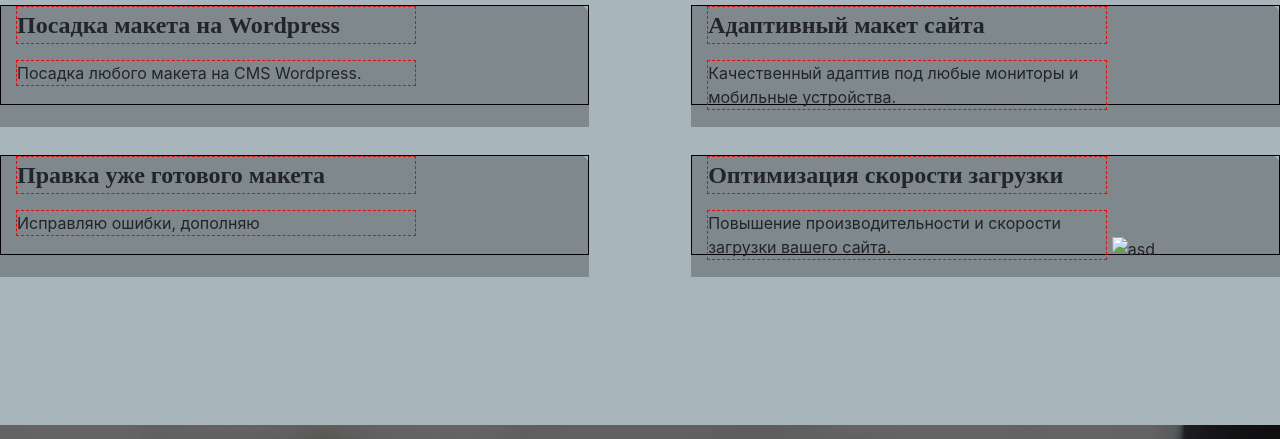
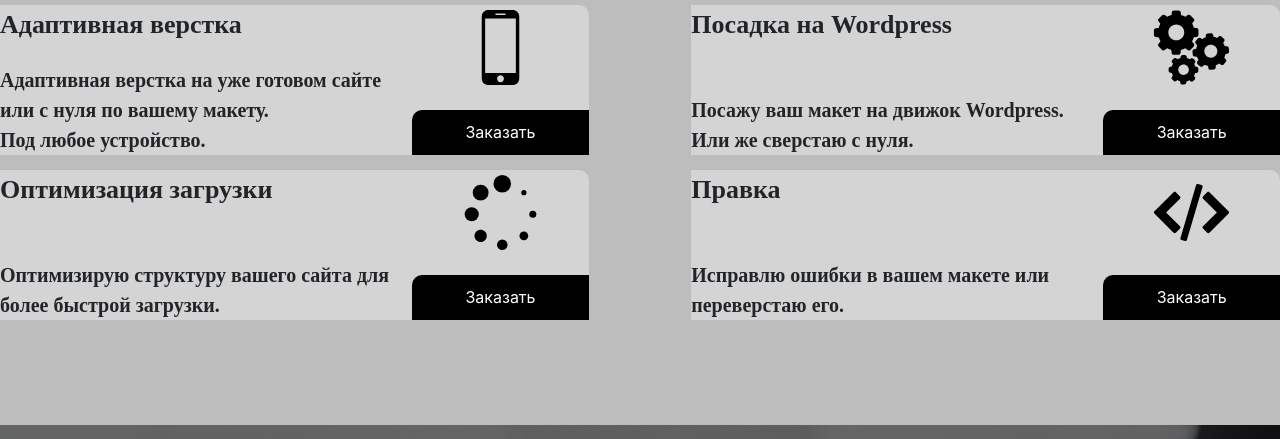
Before and after one commit to turtleof/turtleofs.github.io, a plain HTML site: page index.html in a window 1280 px wide. Shown: the part 1570-2009 px from the top of the page. Drawn offline with Linux system fonts and the light colour scheme; a web font is replaced by a local one.

Commit message:
create popup form and finished the service section

```diff
--- a/css/style.css
+++ b/css/style.css
@@ -58,6 +58,7 @@ header{
 
 .elem__scrollbox:hover{
 	text-decoration: none;
+	border: 1px dashed red;
 	color: white;
 }
 
@@ -374,7 +375,7 @@ header{
 	width: 100%;
 	height: 500px;
 
-	background-color: rgb(168, 181, 186);
+	background-color: rgb(189, 189, 189);
 }
 
 .service__title {
@@ -403,58 +404,106 @@ header{
 	justify-content: space-between;
 
 	width: 100%;
-	height: 30%;
+	height: 33%;
 
 	padding-top: 15px;
+
+
 }
 
 .content-block {
-	display: block;
+	display: flex;
+	flex-direction: row;
+	justify-content: space-between;
+
 
 	width: 46%;
-	height: 90%;
+	height: 100%;
 
 
-
-	background-color: rgba(101,108,111, 0.6);
-
+	background-color: rgba(212, 212, 212, 1);
 
 	border-radius: 0px 10px 0 0;
 }
 
+.service__description {
+	width: 70%;
+	height: 100%;
+
+	display: flex;
+	flex-direction: column;
+	justify-content: space-between;
 
 
-.service__main {
-	display: block;
+}
 
-	width: 400px;
+.service__description p {
+	display: inline-block;
+	font-family: 'Cormorant SC', serif;
+	font-size: 26px;
+	font-weight: 600;
+}
+
+.service__description span {
+	display: inline-block;
 
 	font-family: 'Cormorant SC', serif;
-	font-size: 24px;
+	font-size: 20px;
 	font-weight: 600;
-
-	border: 1px dashed red;
 }
 
-.service__description {
-	display: inline-block;
+.service__content {
+	width: 30%;
+	height: 100%;
 
-	width: 400px;
-	border: 1px dashed red;
+	display: flex;
+	flex-direction: column;
+	justify-content: space-between;
+
+
 }
 
-.text {
+.service__content img {
 	width: 100%;
-	height: 100px;
+	height: 50%;
 
-	border: 1px solid black;
+	margin-top: 5px;
+
+
 }
+
+.service__content .service__btn {
+	width: 100%;
+	height: 30%;
+
+	text-align: center;
+	padding-top: 10px;
+	color: white;
+
+	cursor: pointer;
+
+	background-color: black;
+
+	border-radius: 10px 0px 0px 0px;
+}
+
+.service__content .service__btn p {
+	display: inline-block;
+}
+
+
+
+
+
+
+
+
 
 /*______section__works__________*/
 
 .works {
 	width :100%;
-	height: 700px;
+	height: 780px;
 
 	text-align: center;
 
@@ -488,18 +537,11 @@ header{
 	font-weight: 600;
 }
 
-.works__row {
-	display: flex;
-	flex-direction: row;
-	justify-content: space-between;
-}
-
 .works__content {
 	width: 100%;
 	height: 400px;
 
-
-
+	margin-left: -20px;
 
 }
 
@@ -520,17 +562,18 @@ header{
 	display: inline-flex;
 	flex-direction: row;
 
+
 	transition: transform 2s;
 	width: 900px;
 	height: 400px;
+
 
 
 }
 .slide__block {
 	width: 100%;
 	height: 100%;
-	margin-right: -10px;
-	margin-left: -10px;
+
 	text-align: center;
 
 
@@ -540,11 +583,13 @@ header{
 	display: inline-flex;
 	flex-direction: row;
 	justify-content: space-around;
+
+	margin-left: -20px;
 }
 
 .slide__block ul li {
 	width: 200px;
-	height: 400px;
+	height: 300px;
 
 	margin-right: 20px;
 
@@ -553,18 +598,19 @@ header{
 	list-style: none;
 }
 
-.asdasd{
-	width: 100%;
 
 
+.slide__buttons {
+	width: 100%;
 
 	display: flex;
 	flex-direction: row;
 	justify-content: center;
+
 }
 
 .slide__button {
-	width: 30px;
+	width: 50%;
 	height: 200px;
 
 	display: inline-block;
@@ -658,9 +704,7 @@ header{
 	display: none;
 }
 
-.active {
-	display: block;
-}
+
 
 /*____section__contacts_______*/
 
@@ -795,3 +839,43 @@ footer {
 
 	background-color: black;
 }
+
+
+
+.popup__form {
+	width: 100%;
+	height: 110%;
+
+	display: none;
+
+	cursor: pointer;
+	position: fixed;
+
+	background-color: rgba(0, 0, 0, 0.6);
+
+	text-align: center;
+
+	z-index: 1002;
+}
+
+.form__content {
+	width: 30%;
+	height: 50%;
+
+	margin-top: 20%;
+	margin-left: 35%;
+
+	background-color: #eee;
+
+	border-radius: 10px;
+}
+
+.form__content p {
+	font-family: 'Cormorant SC', serif;
+	font-size: 26px;
+	font-weight: 600
+}
+
+.form__content form {
+
+}
--- a/index.html
+++ b/index.html
@@ -27,6 +27,16 @@
 
 <body>
 
+		<div class="popup__form">
+			<div class="form__content">
+				<p>Оставьте вашу заявку</p>
+				<form action="">
+					<input type="text">
+					<input type="text">
+					<input type="submit">
+				</form>
+			</div>
+	</div>
 		<div class="scrollbox">
 			<a href="javascript://0" class="elem__scrollbox" onclick="slowScroll('#firstpage')">
 				Главная
@@ -159,53 +169,66 @@
 
 		<div class="service__blocks">
 			<div class="content-block">
-				<div class="text col-lg-12 col-md-10 col-sm-8">
-					<p class="service__main row-fluid">Посадка макета на Wordpress</p>
-					<div class="service__description row-fluid">
-						Посадка любого макета на CMS Wordpress.
+				<div class="service__description">
+					<p>Адаптивная верстка</p>
+					<span>Адаптивная верстка на уже готовом сайте или с нуля по вашему макету.<br> Под любое устройство.</span>
+
+				</div>
+
+				<div class="service__content">
+					<img src="images/service/adaptive.svg" alt="asd">
+					<div class="service__btn">
+						Заказать
 					</div>
 				</div>
-				<a href=""></a>
 			</div>
 
 			<div class="content-block">
-				<div class="text col-lg-12 col-md-10 col-sm-8">
-					<p class="service__main row-fluid">Адаптивный макет сайта</p>
-					<div class="service__description row-fluid">
-						Качественный адаптив под любые мониторы и<br>мобильные устройства.
+				<div class="service__description">
+					<p>Посадка на Wordpress</p>
+					<span>Посажу ваш макет на движок Wordpress. Или же сверстаю с нуля.</span>
+
+				</div>
+
+				<div class="service__content">
+					<img src="images/service/make.svg" alt="asd">
+					<div class="service__btn">
+						Заказать
 					</div>
 				</div>
-
-				<a href=""></a>
 			</div>
 		</div>
 
 		<div class="service__blocks">
 			<div class="content-block">
-				<div class="text col-lg-12 col-md-10 col-sm-8">
-					<p class="service__main row-fluid">Правка уже готового макета</p>
-					<div class="service__description row-fluid">
-						Исправляю ошибки, дополняю
+				<div class="service__description">
+					<p>Оптимизация загрузки</p>
+					<span>Оптимизирую структуру вашего сайта для более быстрой загрузки.</span>
+
+				</div>
+
+				<div class="service__content">
+					<img src="images/service/loading.svg" alt="asd">
+					<div class="service__btn">
+						<p>Заказать</p>
 					</div>
 				</div>
-				<a href=""></a>
 			</div>
 
 			<div class="content-block">
-				<div class="text col-lg-12 col-md-10 col-sm-8">
-					<p class="service__main row-fluid">Оптимизация скорости загрузки</p>
-					<div class="service__description row-fluid">
-						Повышение производительности и скорости загрузки вашего сайта.
+				<div class="service__description">
+					<p>Правка</p>
+					<span>Исправлю ошибки в вашем макете или переверстаю его.</span>
+
 				</div>
 
-					<img src="" width="50px" height="50px" alt="asd">
+				<div class="service__content">
+					<img src="images/service/reb.svg" alt="asd">
+					<div class="service__btn">
+						Заказать
 					</div>
-
-
-
-				<a href=""></a>
 				</div>
-
+			</div>
 		</div>
 	</section>
 
@@ -214,8 +237,7 @@
 			<div class="works__title"><span>Портфолио</span></div>
 
 
-		<div class="works__row">
-			<div class="slide__button" id="prev">p</div>
+
 			<div class="works__content">
 				<div class="viewport">
 					<div class="slide__area">
@@ -253,13 +275,13 @@
 						</div>
 					</div>
 				</div>
+
 			</div>
+
+			<div class="slide__buttons">
+				<div class="slide__button" id="prev">p</div>
 				<div class="slide__button" id="next">n</div>
 			</div>
-
-		</div>
-		</div>
-
 		</nav>
 	</section>
 
--- a/js/bundle.js
+++ b/js/bundle.js
@@ -14,6 +14,23 @@ btnMenu.onclick = function() {
 
 */
 
+$(function() {
+	$('#get__button').on('click', function() {
+		$('.popup__form').slideToggle(300, function() {
+			if($(this).css('display') === 'none') {
+				$(this).css('display') = 'block';
+			}
+		});
+		return false;
+	});
+
+	$('.popup__form').on('click', function(){
+			$('.popup__form').css('display') = 'none';
+
+	});
+});
+
+
 
 /*________show adaptive menu_______________________*/
 $(function() {
@@ -26,7 +43,7 @@ $(function() {
 
 				$(this).removeAttr('style');
 			}
-		})
+		});
 	});
 });
 
@@ -37,7 +54,9 @@ $(document).ready(function(){
 		var i = $('body').scrollTop();
 
 		if(i > 1000) {
-			$('.scrollbox, #up').animate({height: "show"});
+			$('.scrollbox, #up').animate({
+				height: "show"
+			});
 		}
 		else {
 			$('.scrollbox, #up').animate({height: "hide"});
```
Also changed, not shown: images/icons/blackIcons/github.svg (added), images/icons/blackIcons/skype.svg (added), images/icons/blackIcons/telegram.svg (added), images/icons/blackIcons/vk.svg (added), images/icons/blackIcons/whatsapp.svg (added), images/icons/Новая папка/github.svg (added), images/icons/Новая папка/skype.svg (added), images/icons/Новая папка/telegram.svg (added), images/icons/Новая папка/vk.svg (added), images/icons/Новая папка/whatsapp.svg (added), images/service/adaptive.svg (added), images/service/loading.svg (added), images/service/make.svg (added), images/service/optim.svg (added), 1 more files. Lines whose indentation alone changed are shown as unchanged.
